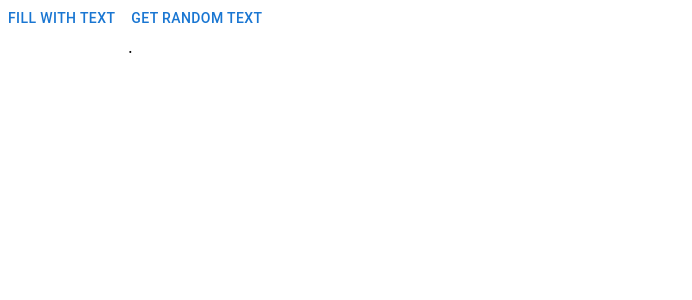
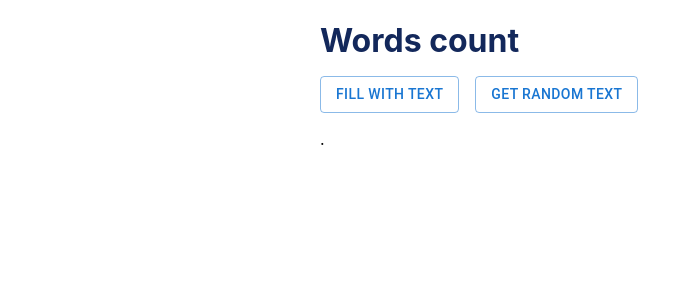
Before and after one commit to bakozetra/count-words, a React (Create React App) app: page / in a window 1280 px wide. Shown: the top 300 px of the page, without its empty margins (0-692 px from the left). Built offline with nearby package versions, Linux system fonts and the light colour scheme.

Commit message:
Add(count-words) Fixing styles and add title

```diff
--- a/src/App.css
+++ b/src/App.css
@@ -1,41 +1,3 @@
-.App {
-  text-align: center;
-}
-
-.App-logo {
-  height: 40vmin;
-  pointer-events: none;
-}
-
-@media (prefers-reduced-motion: no-preference) {
-  .App-logo {
-    animation: App-logo-spin infinite 20s linear;
-  }
-}
-
-.App-header {
-  background-color: #282c34;
-  min-height: 100vh;
-  display: flex;
-  flex-direction: column;
-  align-items: center;
-  justify-content: center;
-  font-size: calc(10px + 2vmin);
-  color: white;
-}
-
-.App-link {
-  color: #61dafb;
-}
-
 .sentence-span:hover {
   background : #61dafb;
 }
-@keyframes App-logo-spin {
-  from {
-    transform: rotate(0deg);
-  }
-  to {
-    transform: rotate(360deg);
-  }
-}
--- a/src/App.js
+++ b/src/App.js
@@ -1,8 +1,7 @@
 
 import './App.css';
 import {useState } from 'react';
-import Tooltip from '@mui/material/Tooltip';
-import Button from '@mui/material/Button';
+import {Tooltip, Button, Box} from '@mui/material'
 
 const TEXT_TO_PROCCESS = `
 
@@ -26,10 +25,8 @@ function App() {
   }
   const getRandomText = async() => {
    const response = await fetch('http://metaphorpsum.com/paragraphs/2/16')
-const out = await response.text()
-console.log('out::::::',out);
-   console.log('response::::::',  response.text);
-   setText(out)
+   const data = await response.text()
+   setText(data)
   }
 
   const sentences = text.split('.').map(sentence => `${sentence}.`)
@@ -40,17 +37,22 @@ console.log('out::::::',out);
   }
 
   return (
-    <div style={{ width: '100%' }}>
-      <Button onClick={fillWithText}> Fill with text</Button>
-      <Button onClick={getRandomText}> Get random text</Button>
-      <div style={{ width: '80%', margin: 'auto' }}>{sentences.map((sentence, index )=> {
+    <div style={{ width: '100%'}}>
+      <Box sx={{width: "50%",margin :'auto'}}>
+      <h1 style={{color:'#13285B', marginBottom:0}}>Words count</h1>
+      <Box sx={{paddingTop:2,paddingBottom:2}}>
+      <Button onClick={fillWithText} variant="outlined" size="medium" sx={{marginRight: 2}}> Fill with text</Button>
+      <Button onClick={getRandomText} variant="outlined" size="medium"> Get random text</Button>
+      </Box>
+      <div>{sentences.map((sentence, index )=> {
         return (
-          <Tooltip key={sentence + index} title={`word count : ${sentenceWordCount}`} followCursor>
+          <Tooltip key={sentence + index} title={`word count : ${sentenceWordCount}`} sx={{color:'red'}} followCursor>
             <span className='sentence-span' onMouseEnter={handlesentenceHover}>{sentence}</span>
           </Tooltip>
         )
       })}
       </div>
+      </Box>
     </div>
   );
 }
```
